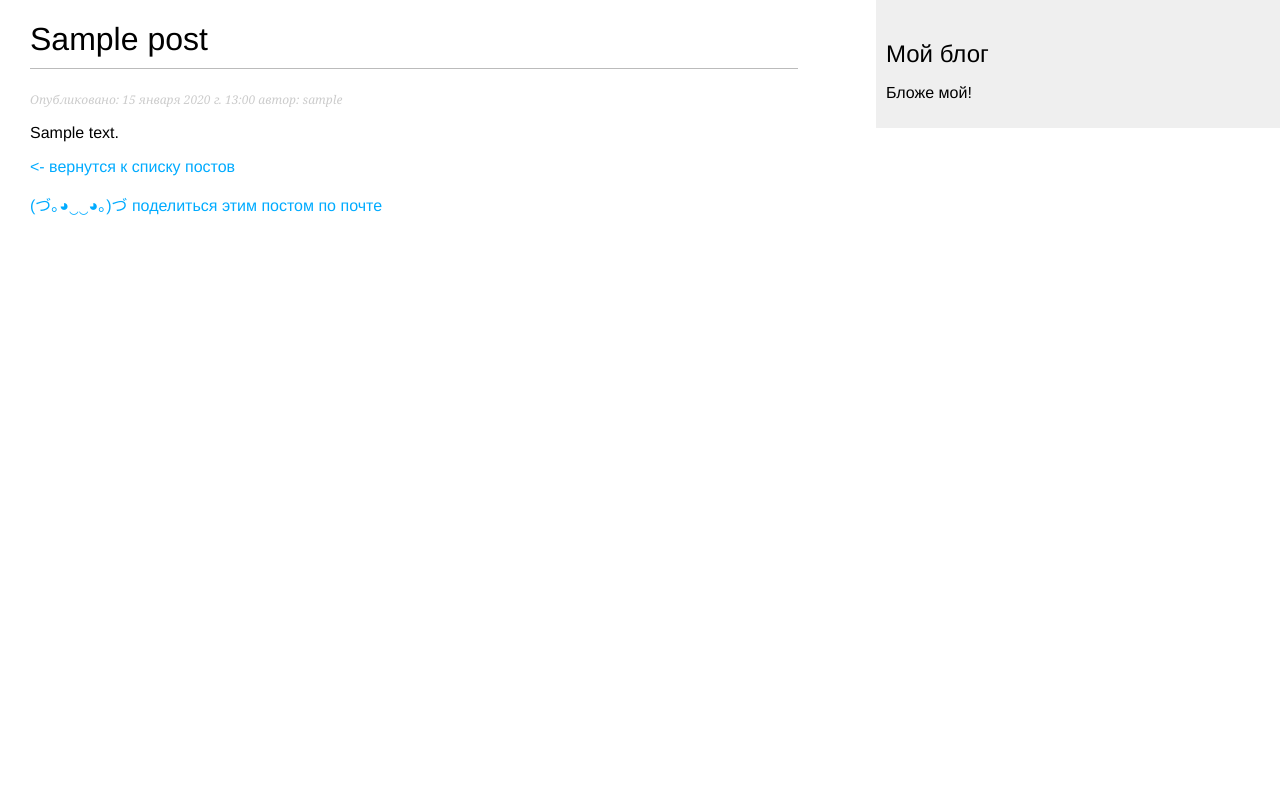
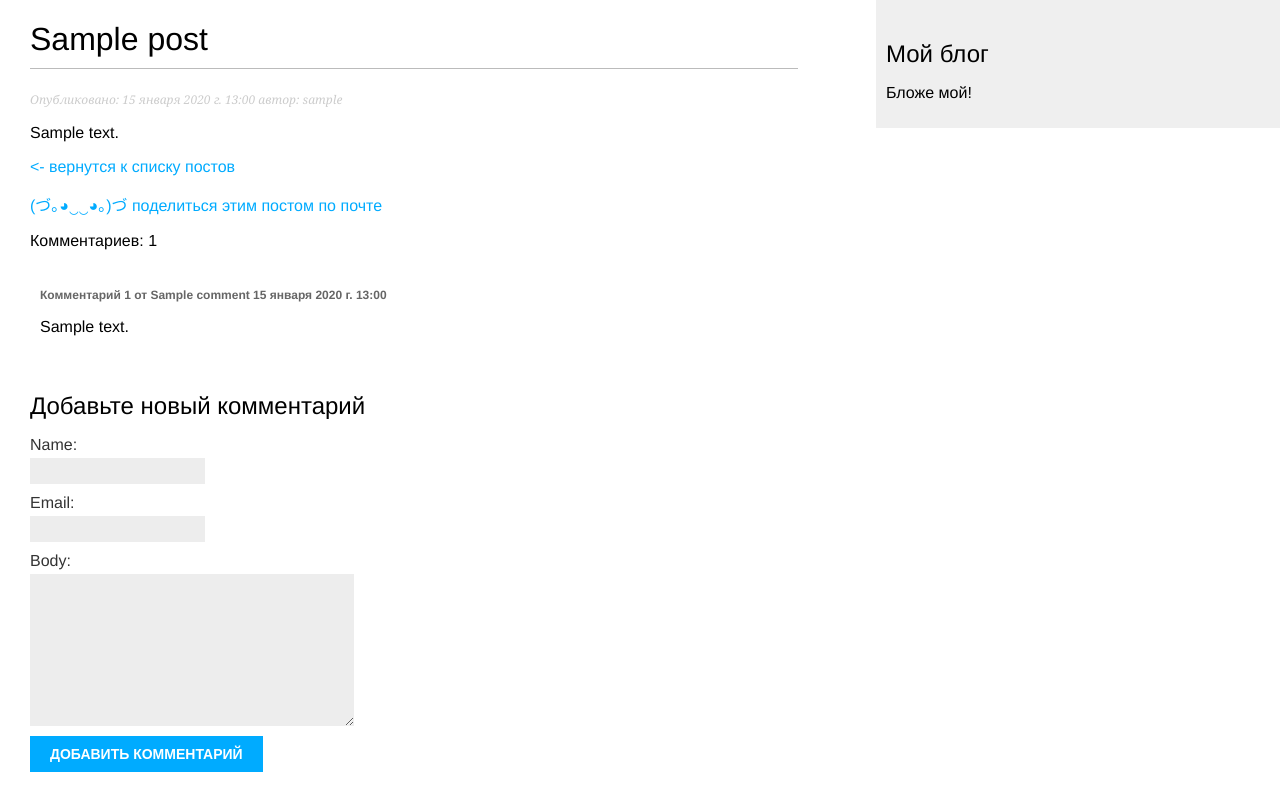
Before and after one commit to Maximuz2004/Ohmyblog, a Django app: template myblog/blog/templates/blog/post/detail.html in a window 1280 px wide. Run offline with Django 4.2, Linux system fonts and the light colour scheme; the template is opened without the code that fills it: values that come from a table or form of the project are taken from there, others are empty; tables that the repository leaves empty hold one stand-in row (values such as "Sample post").

Commit message:
comments

```diff
--- a/myblog/blog/templates/blog/post/detail.html
+++ b/myblog/blog/templates/blog/post/detail.html
@@ -18,4 +18,21 @@
       (づ｡◕‿‿◕｡)づ поделиться этим постом по почте
     </a>
   </p>
+  {% with comments.count as total_comments %}
+   <p>
+     Комментариев: {{ total_comments }}
+   </p>
+  {% endwith %}
+  {% for comment in comments %}
+  <div class="comment">
+    <p class="info">
+      Комментарий {{ forloop.counter }} от {{ comment.name }}
+      {{ comment.created }}
+    </p>
+    {{ comment.body|linebreaks }}
+  </div>
+  {% empty %}
+    <p>Комментариев нет.</p>
+  {% endfor %}
+  {% include "blog/post/includes/comment_form.html" %}
 {% endblock %}
--- a/myblog/blog/templates/blog/post/includes/comment_form.html
+++ b/myblog/blog/templates/blog/post/includes/comment_form.html
@@ -1,6 +1,6 @@
 <h2>Добавьте новый комментарий</h2>
-<form action="{% url 'blog:post_comment' post_id %}" method="post">
+<form action="{% url 'blog:post_comment' post.id %}" method="post">
   {{ form.as_p }}
   {% csrf_token %}
-  <p>input type="submit" value="Добавить комментарий"</p>
+  <p> <input type="submit" value="Добавить комментарий"></p>
 </form>
--- a/myblog/blog/views.py
+++ b/myblog/blog/views.py
@@ -25,7 +25,11 @@ def post_detail(request, year, month, day, post):
         publish__month=month,
         publish__day=day
     )
-    return render(request, 'blog/post/detail.html', {'post': post})
+    comments = post.comments.filter(active=True)
+    form = CommentForm()
+    return render(request, 'blog/post/detail.html', {'post': post,
+                                                     'comments': comments,
+                                                     'form': form})
 
 def post_share(request, post_id):
     post = get_object_or_404(Post, id=post_id, status=Post.Status.PUBLISHED)
```
Also changed, not shown: myblog/blog/templates/blog/post/comment.html (+23 -0 lines).
